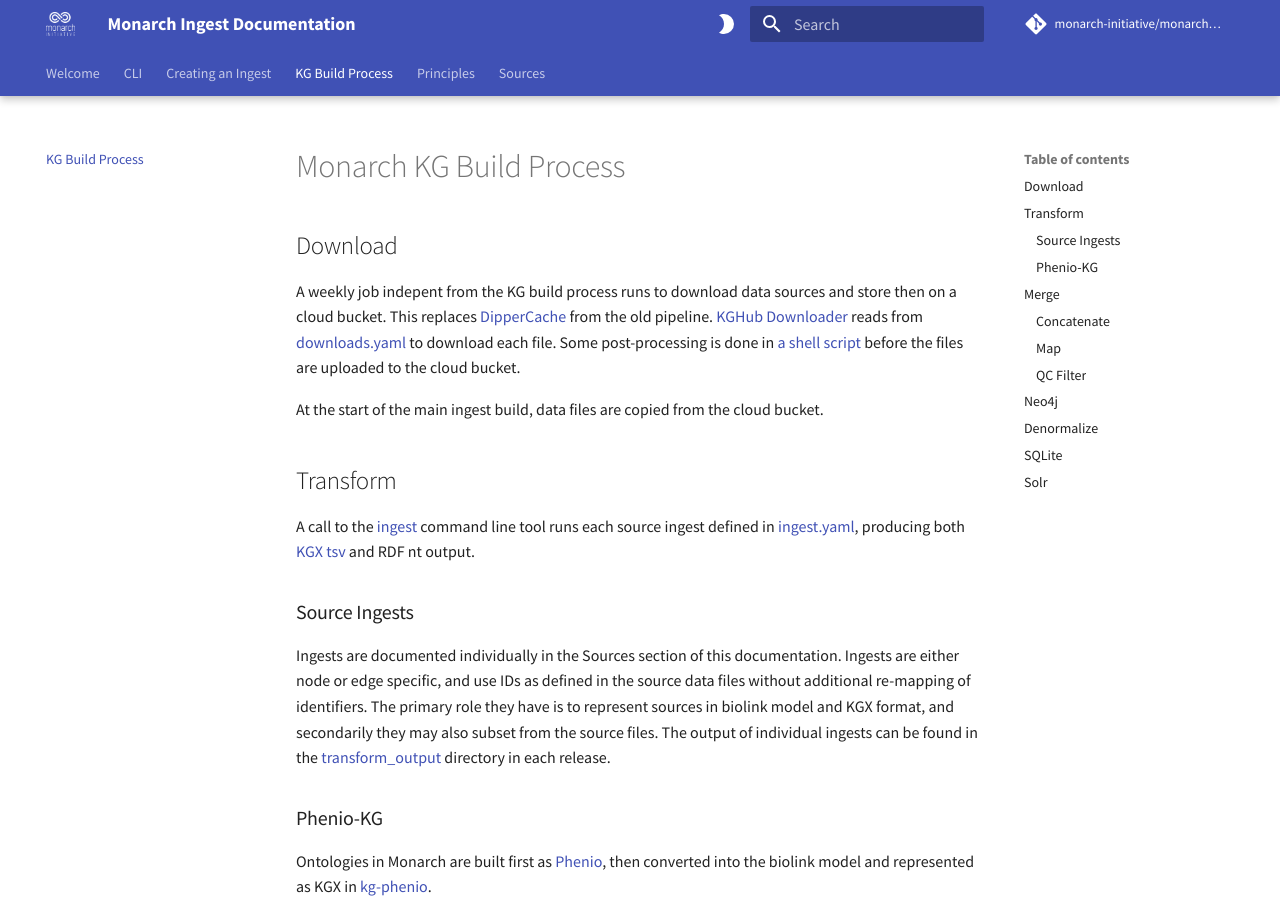
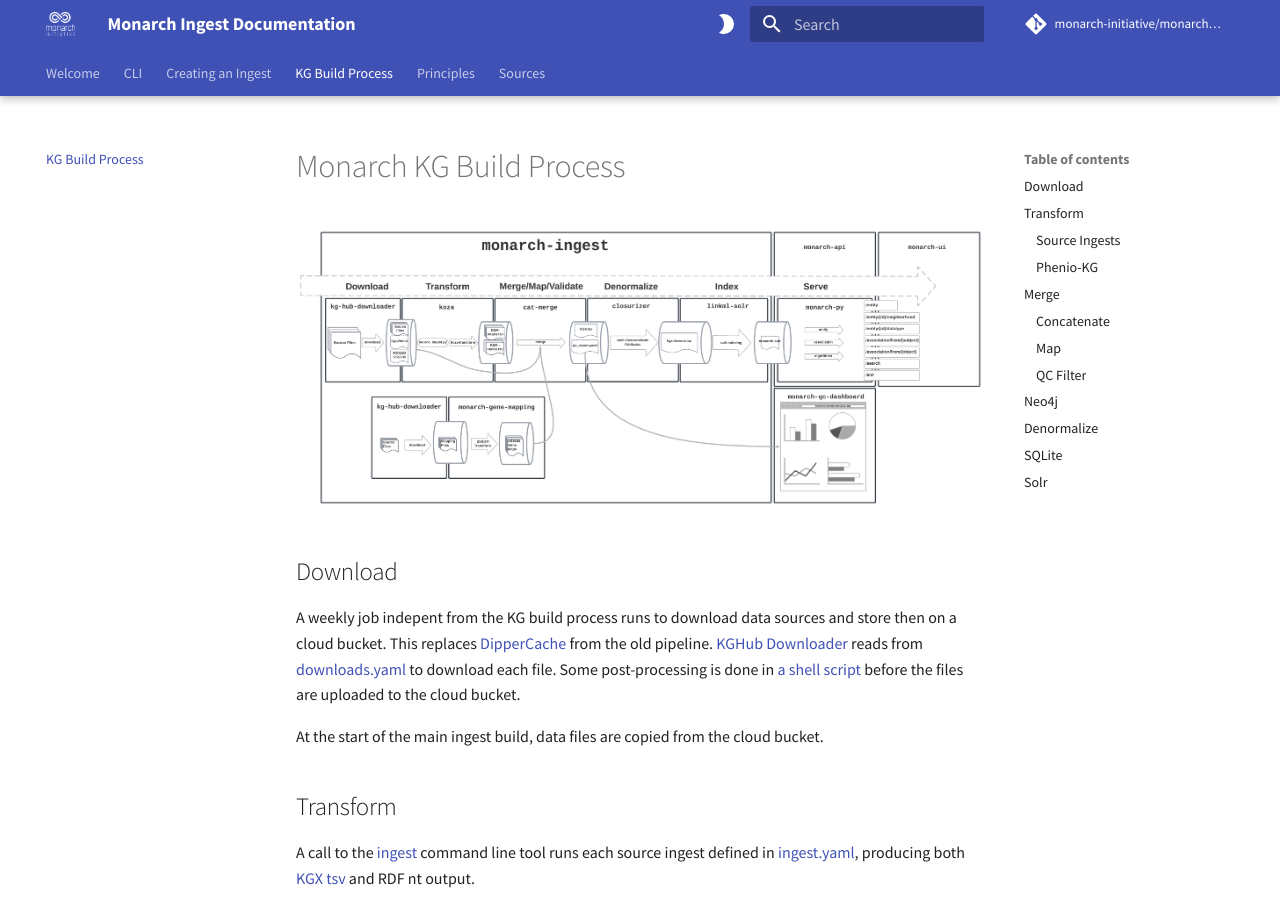
Before and after one commit to monarch-initiative/monarch-ingest, an MkDocs documentation site: the page built from docs/KG-Build-Process/kg-build-process.md, in a window 1280 px wide and 900 px high. Built offline with MkDocs 1.6.1 and Material for MkDocs 9.7.7, drawn with Linux system fonts in a browser that asks for light colours; some web fonts are replaced; comment, search, counter and statistics services are not loaded.

Commit message:
Add architecture diagram to kg build process docs

```diff
--- a/docs/KG-Build-Process/kg-build-process.md
+++ b/docs/KG-Build-Process/kg-build-process.md
@@ -1,4 +1,6 @@
 # Monarch KG Build Process
+
+![architecture image](../images/architecture.png)
 
 ## Download
 A weekly job indepent from the KG build process runs to download data sources and store then on a cloud bucket. This replaces [DipperCache](https://github.com/monarch-initiative/DipperCache) from the old pipeline. [KGHub Downloader](https://github.com/monarch-initiative/kghub-downloader) reads from [downloads.yaml](https://github.com/monarch-initiative/monarch-ingest/blob/main/src/monarch_ingest/download.yaml) to download each file. Some post-processing is done in [a shell script](https://github.com/monarch-initiative/monarch-ingest/blob/main/scripts/after_download.sh) before the files are uploaded to the cloud bucket.
```
Also changed, not shown: docs/images/architecture.png (added).
